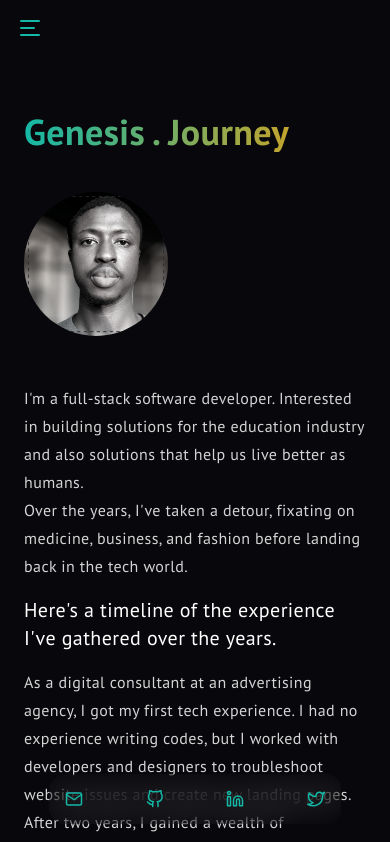
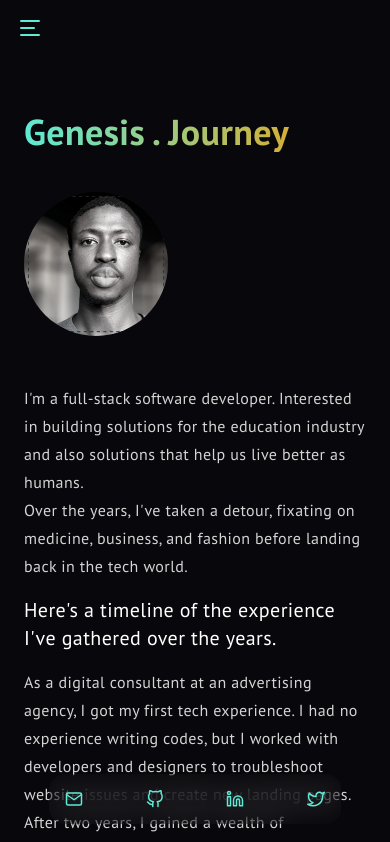
Before and after one commit to deyemiobaa/sa-portfolio, a React (Vite) app: page /about in a window 390 px wide. Shown: the top 842 px of the page. Built offline with nearby package versions, Linux system fonts and the light colour scheme.

Commit message:
chnage teal color shade

```diff
--- a/src/components/form.js
+++ b/src/components/form.js
@@ -12,7 +12,7 @@ export default function Form() {
       <form onSubmit={handleSubmit} className="md:w-3/5">
         <label className="block ">
           <span >Full name</span>
-          <input name="name" type="text" className="mt-1 block w-full rounded-md bg-[#616971]/[0.15] focus:border-b focus:border-teal-500 focus:ring-0 outline-0 py-1 pl-6" placeholder="" required />
+          <input name="name" type="text" className="mt-1 block w-full rounded-md bg-[#616971]/[0.15] focus:border-b focus:border-teal-300 focus:ring-0 outline-0 py-1 pl-6" placeholder="" required />
           <ValidationError
             prefix="Name"
             field="name"
@@ -21,7 +21,7 @@ export default function Form() {
         </label>
         <label className="block ">
           <span >Email address</span>
-          <input name="email" type="text" className="mt-1 block w-full rounded-md bg-[#616971]/[0.15] focus:border-b focus:border-teal-500 focus:ring-0 outline-0 py-1 pl-6" placeholder="" required />
+          <input name="email" type="text" className="mt-1 block w-full rounded-md bg-[#616971]/[0.15] focus:border-b focus:border-teal-300 focus:ring-0 outline-0 py-1 pl-6" placeholder="" required />
           <ValidationError
             prefix="Email"
             field="email"
@@ -30,14 +30,14 @@ export default function Form() {
         </label>
         <label className="block ">
           <span >Message</span>
-          <textarea name="message" className="mt-1 block w-full rounded-md bg-[#616971]/[0.15] focus:border-b focus:border-teal-500 focus:ring-0 outline-0 pt-1 pl-6" rows="3" required></textarea>
+          <textarea name="message" className="mt-1 block w-full rounded-md bg-[#616971]/[0.15] focus:border-b focus:border-teal-300 focus:ring-0 outline-0 pt-1 pl-6" rows="3" required></textarea>
           <ValidationError
             prefix="Message"
             field="message"
             errors={state.errors}
           />
         </label>
-        <button type="submit" disabled={state.submitting} className="border px-8 mt-6 py-1 border-teal-500 bg-transparent hover:bg-teal-500 hover:border ease-in-out duration-700 transition-colors text-teal-500 hover:text-black font-bold w-max sticky z-[11]">Send message</button>
+        <button type="submit" disabled={state.submitting} className="border px-8 mt-6 py-1 border-teal-300 bg-transparent hover:bg-teal-300 hover:border ease-in-out duration-700 transition-colors text-teal-300 hover:text-black font-bold w-max sticky z-[11]">Send message</button>
       </form>
       <div className="text-big absolute z-1 -right-10 bottom-64 opacity-[0.15] text-[#616971] font-black font-lato hidden lg:block">
         @
--- a/src/components/icons.js
+++ b/src/components/icons.js
@@ -11,7 +11,7 @@ export default function SocialIcons() {
         rel="noopener noreferrer"
         aria-label="Send me an email"
       >
-        <FiMail className="text-teal-500 text-lg hover:scale-[1.5] hover:transition-transform hover:ease-in-out hover:duration-[300ms]" />
+        <FiMail className="text-teal-300 text-lg hover:scale-[1.5] hover:transition-transform hover:ease-in-out hover:duration-[300ms]" />
       </a>
       <a
         href="https://github.com/deyemiobaa?tab=repositories"
@@ -19,7 +19,7 @@ export default function SocialIcons() {
         rel="noopener noreferrer"
         aria-label="My Github profile"
       >
-        <FiGithub className="text-teal-500 text-lg hover:scale-[1.5] hover:transition-transform hover:ease-in-out hover:duration-[300ms]" />
+        <FiGithub className="text-teal-300 text-lg hover:scale-[1.5] hover:transition-transform hover:ease-in-out hover:duration-[300ms]" />
       </a>
       <a
         href="https://www.linkedin.com/in/sodiqa/"
@@ -27,7 +27,7 @@ export default function SocialIcons() {
         rel="noopener noreferrer"
         aria-label="My Linkedin profile"
       >
-        <FiLinkedin className="text-teal-500 text-lg hover:scale-[1.5] hover:transition-transform hover:ease-in-out hover:duration-[300ms]" />
+        <FiLinkedin className="text-teal-300 text-lg hover:scale-[1.5] hover:transition-transform hover:ease-in-out hover:duration-[300ms]" />
       </a>
       <a
         href="https://twitter.com/deyemiobaa"
@@ -35,7 +35,7 @@ export default function SocialIcons() {
         rel="noopener noreferrer"
         aria-label="My Twitter profile"
       >
-        <FiTwitter className="text-teal-500 text-lg hover:scale-[1.5] hover:transition-transform hover:ease-in-out hover:duration-[300ms]" />
+        <FiTwitter className="text-teal-300 text-lg hover:scale-[1.5] hover:transition-transform hover:ease-in-out hover:duration-[300ms]" />
       </a>
       {/* <a
         href="https://lichess.org/@/sodiq90"
@@ -43,7 +43,7 @@ export default function SocialIcons() {
         rel="noopener noreferrer"
         aria-label="My Lichess profile"
       >
-        <SiLichess className="text-teal-500 text-lg hover:scale-[1.5] hover:transition-transform hover:ease-in-out hover:duration-[300ms]" />
+        <SiLichess className="text-teal-300 text-lg hover:scale-[1.5] hover:transition-transform hover:ease-in-out hover:duration-[300ms]" />
       </a> */}
     </>
   )
--- a/src/components/mobile-nav/toggle.js
+++ b/src/components/mobile-nav/toggle.js
@@ -8,13 +8,13 @@ export default function Toggle({ handleToggle, toggle }) {
       className="absolute top-0 left-0 z-20 flex flex-col justify-between w-5 h-4 mt-5 ml-5 backdrop-blur"
       onClick={handleToggle}>
       <span
-        className={`w-full h-0.5 transition-transform duration-500 origin-[0%_0%] rounded-xl ${toggle ? "bg-neutral-900" : "bg-teal-500"}`}
+        className={`w-full h-0.5 transition-transform duration-500 origin-[0%_0%] rounded-xl ${toggle ? "bg-neutral-900" : "bg-teal-300"}`}
         style={toggle ? { transform: "rotate(45deg)" } : {}}></span>
       <span
-        className="w-3/4 h-0.5 transition-opacity duration-200 rounded-xl bg-teal-500"
+        className="w-3/4 h-0.5 transition-opacity duration-200 rounded-xl bg-teal-300"
         style={toggle ? { opacity: 0 } : {}}></span>
       <span
-        className={`w-full h-0.5 transition-transform duration-500 origin-[0%_150%] rounded-xl ${toggle ? "bg-neutral-900" : "bg-teal-500"}`}
+        className={`w-full h-0.5 transition-transform duration-500 origin-[0%_150%] rounded-xl ${toggle ? "bg-neutral-900" : "bg-teal-300"}`}
         style={toggle ? { transform: "rotate(-45deg)" } : {}}></span>
     </button>
   )
--- a/src/components/social-nav.js
+++ b/src/components/social-nav.js
@@ -4,9 +4,9 @@ import SocialIcons from "./icons";
 export default function SocialNav() {
   return (
     <aside className="fixed top-0 bottom-0 right-0 flex-col items-center justify-center hidden h-screen gap-8 pr-6 social-nav lg:flex w-max">
-      <div className="rounded w-0.5 bg-teal-500 h-1/3" />
+      <div className="rounded w-0.5 bg-teal-300 h-1/3" />
       <SocialIcons />
-      <div className="rounded w-0.5 bg-teal-500 h-1/3" />
+      <div className="rounded w-0.5 bg-teal-300 h-1/3" />
     </aside>
   );
 }
--- a/src/pages/about.js
+++ b/src/pages/about.js
@@ -5,7 +5,7 @@ export default function About() {
   return (
     <main className="relative flex flex-col items-center px-6 pb-10 leading-7 tracking-wide lg:leading-10 mt-28 md:mt-36 mb-20">
       <div className="static z-10 mx-auto w-4/4 md:w-3/4">
-        <h1 className="mb-10 text-4xl font-bold text-transparent md:text-5xl bg-clip-text bg-gradient-to-r from-teal-500 to-amber-500">Genesis . Journey</h1>
+        <h1 className="mb-10 text-4xl font-bold text-transparent md:text-5xl bg-clip-text bg-gradient-to-r from-teal-300 to-amber-500">Genesis . Journey</h1>
         <div className="flex flex-col-reverse gap-12 mb-10 md:grid md:grid-cols-4 lg:mb-6">
           <div className=" md:col-span-3">
             I'm a full-stack software developer. Interested in building solutions for the education industry and also solutions that help us live better as humans.<br />
--- a/src/pages/projects.js
+++ b/src/pages/projects.js
@@ -19,9 +19,9 @@ export default function Projects() {
           <p className="hidden font-bold text-white">
             Talk is cheap, I'd rather show you the code.
           </p>
-          <p className="mt-8 ">Building projects is something I really enjoy doing. Apart from the fresh experiences I gain with each project, the thrill of seeing a project through from beginning to end and having it work as intended makes the process/hurdles interesting.
+          <p className="mt-8 ">Building projects is something I enjoy doing. Apart from the fresh experiences I gain with each project, the thrill of seeing a project through from beginning to end and having it work as intended makes the process/hurdles interesting.
           </p>
-          <p className=""><span className="button border-b-2 pb-1 border-teal-500 text-white cursor-pointer sticky z-[11]">Below</span> are some of my most recent works. Some are finished, in progress, personal, and open-sourced.
+          <p className=""><span className="button border-b-2 pb-1 border-teal-300 text-white cursor-pointer sticky z-[11]">Below</span> are some of my most recent works. Some are finished, in progress, personal, and open-sourced.
           </p>
         </div>
         <div id="projects-section" className="grid w-full grid-cols-1 gap-8 text-center text-white md:grid-cols-2 lg:mb-0">
```
